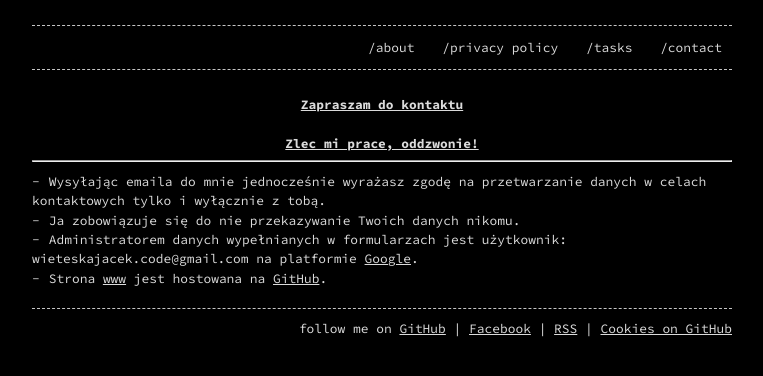
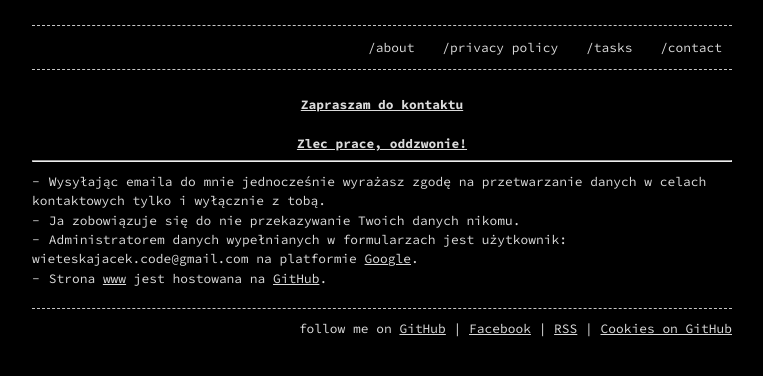
Before and after one commit to esccode/esccode.github.io, a Jekyll site: the page built from rodo.md, in a window 1280 px wide. Shown: the top 376 px of the page, without its empty margins (258-1021 px from the left). Built offline with Jekyll 4.4.1, drawn with Linux system fonts in a browser that asks for light colours.

```diff
--- a/_config.yml
+++ b/_config.yml
@@ -19,7 +19,7 @@ header_pages:
 - tasks.md
 - contact.md
 
-welcome: '<center><b><a href="https://keca13.github.io/contact">Zapraszam do kontaktu</a></b></center> <br> <center><b><a href="https://keca13.github.io/tasks">Zlec mi prace, oddzwonie!</a></b></center><hr>'
+welcome: '<center><b><a href="https://keca13.github.io/contact">Zapraszam do kontaktu</a></b></center> <br> <center><b><a href="https://keca13.github.io/tasks">Zlec prace, oddzwonie!</a></b></center><hr>'
 footer:  'follow me on <a href="https://github.com/keca13/">GitHub</a> | <a href="https://www.facebook.com/jacek.wieteska.184">Facebook</a> | <a href="https://keca13.github.io/feed.rss">RSS</a> | <a href="https://docs.github.com/en/free-pro-team@latest/github/site-policy/github-subprocessors-and-cookies">Cookies on GitHub</a>'
 
 style:  dark (default) #or light
```
